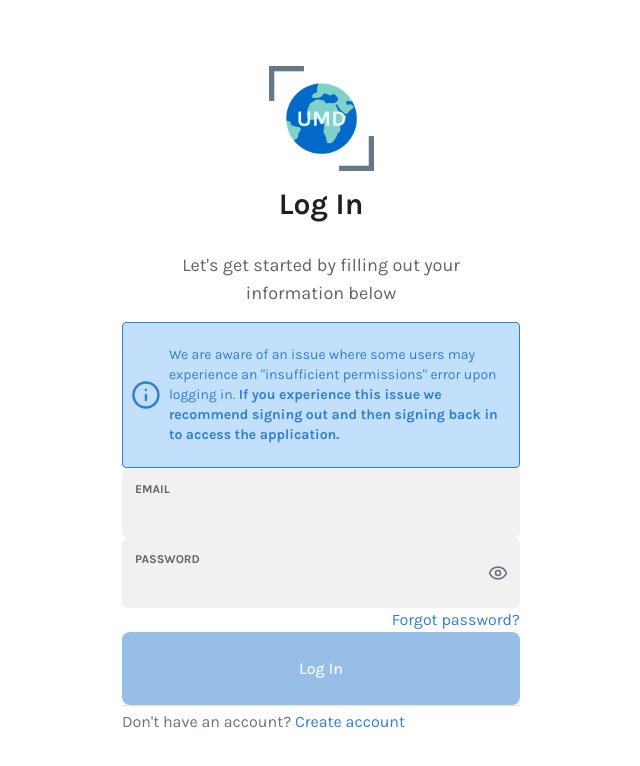
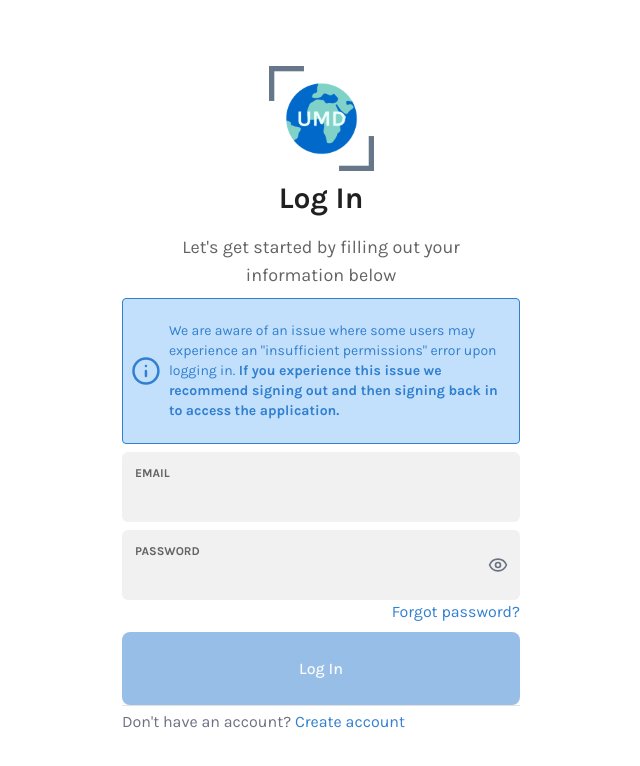
Before and after one commit to Hack4Impact-UMD/h4i-internal-application-tool, a React (Vite) app in the folder frontend/: page /login in a window 1280 px wide. Shown: the top 766 px of the page, without its empty margins (319-959 px from the left). Built offline with nearby package versions, Linux system fonts and the light colour scheme; no server answers.

Commit message:
fix spacing

```diff
--- a/frontend/src/pages/log-in/LogInCard.tsx
+++ b/frontend/src/pages/log-in/LogInCard.tsx
@@ -109,7 +109,7 @@
           Let's get started by filling out your information below
         </h3>
       </div>
-      <div className="flex gap-1 items-center bg-lightblue p-2 text-blue rounded text-sm border-blue border">
+      <div className="flex gap-1 items-center bg-lightblue p-2 text-blue rounded text-sm border-blue border mb-2">
         <InfoIcon className="size-32 inline pr-1" />
         <div>
           <span>
@@ -120,7 +120,7 @@
       </div>
       <TextBox
         inputType="text"
-        className="w-full"
+        className="w-full mb-2"
         label="EMAIL"
         invalidLabel={formErrors.email}
         onChange={(e) => handleInputChange("email", e.target.value)}
@@ -146,7 +146,7 @@
             )}
           </button>
         </div>
-        <div className="w-full flex justify-end">
+        <div className="w-full flex justify-end mb-2">
           <Link to="/forgotpassword" className="text-blue">
             Forgot password?
           </Link>
```
